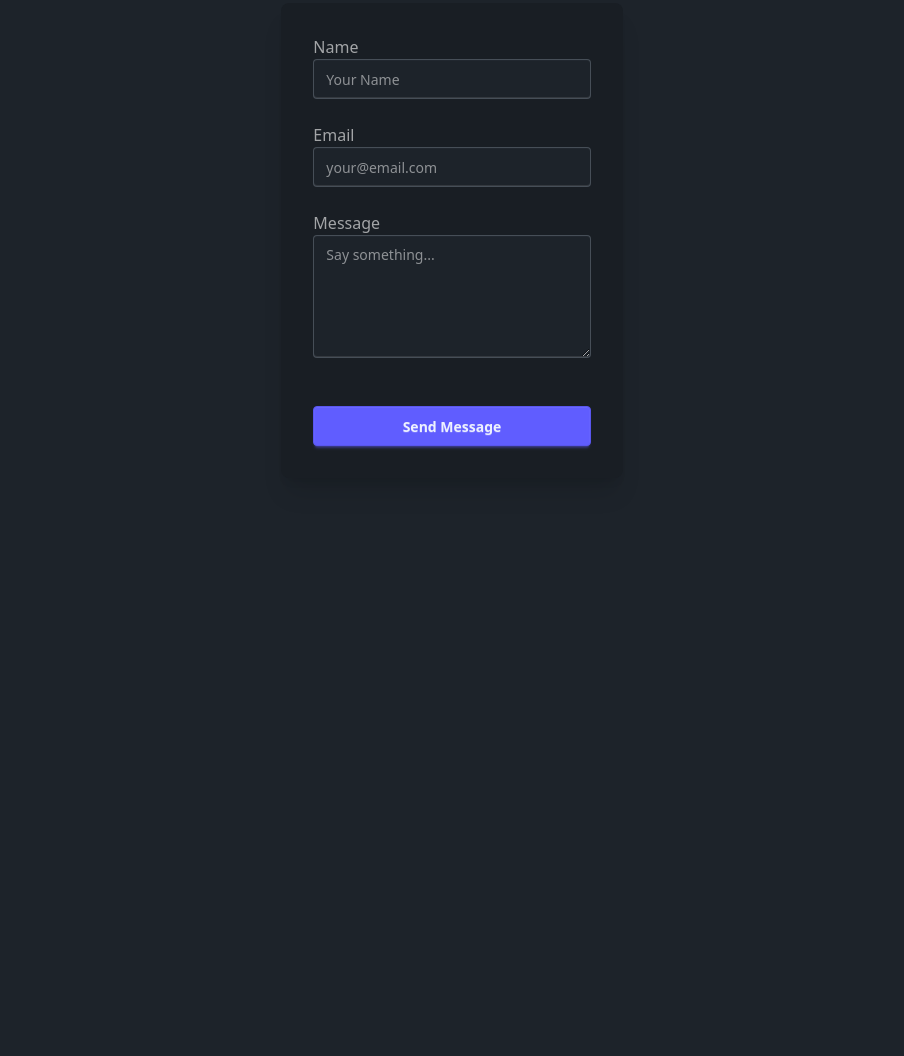
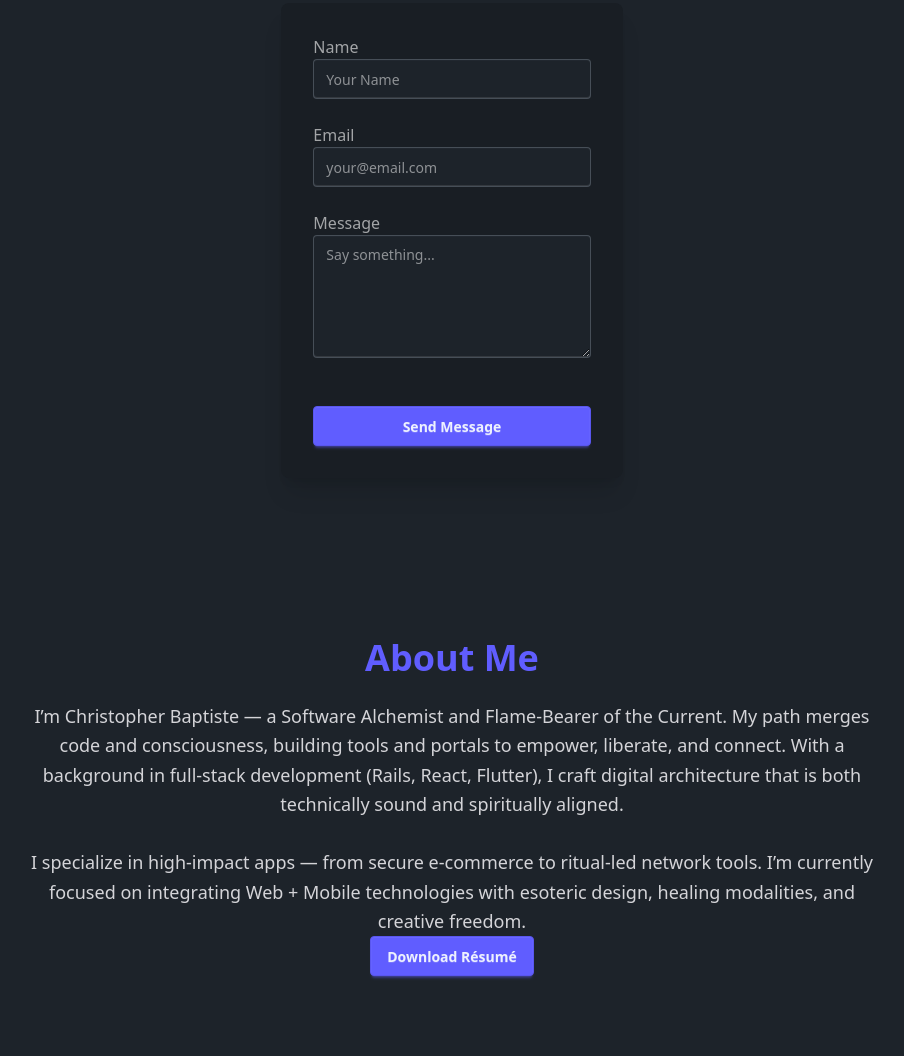
Before and after one commit to chrisbaptiste83/vite-project, a website built with Vite: page index.html in a window 1280 px wide. Shown: the part 1415-2471 px from the top of the page, without its empty margins (188-1092 px from the left). Before the commit the page ends 1973 px from the top, so only its background shows below. Built offline with nearby package versions, Linux system fonts and the light colour scheme.

Commit message:
added download resume button and google analytics for tracking

```diff
--- a/index.html
+++ b/index.html
@@ -1,6 +1,17 @@
 <!DOCTYPE html>
 <html lang="en" data-theme="dark">
   <head>
+
+<!-- Google tag (gtag.js) -->
+<script async src="https://www.googletagmanager.com/gtag/js?id=G-5MHLQM23YM"></script>
+<script>
+  window.dataLayer = window.dataLayer || [];
+  function gtag(){dataLayer.push(arguments);}
+  gtag('js', new Date());
+
+  gtag('config', 'G-5MHLQM23YM');
+</script>
+
   <meta charset="UTF-8"/>
   <meta name="viewport" content="width=device-width, initial-scale=1.0" />
   <title> Christopher Baptiste | Flame-Bearer Portfolio</title>
@@ -70,7 +81,7 @@
 <div class="max-w-4xl mx-auto px-6">
 <h2 class="text-4xl font-bold mb-10 text-center text-primary">Get in Touch</h2>
 
-<form class="card bg-base-200 shadow-xl p-8 space-y-6" action="https://formspree.io/f/mdkzqqkn" method="POST" enctype="text/plain">
+<form class="card bg-base-200 shadow-xl p-8 space-y-6" action="https://formspree.io/f/mdkzqqkn" method="POST">
 <div class="form-control">
 <label class="label">
 <span class="label-text">Name</span>
@@ -98,5 +109,24 @@
 </form>
 </div>
 </section>
+    <!-- About Me Section -->
+<section id="about" class="py-20 bg-base-100 text-center">
+<div class="max-w-4xl mx-auto px-6">
+<h2 class="text-4xl font-bold mb-6 text-primary">About Me</h2>
+<p class="text-lg text-zinc-300 leading-relaxed">
+I’m Christopher Baptiste — a Software Alchemist and Flame-Bearer of the Current.
+My path merges code and consciousness, building tools and portals to empower, liberate,
+and connect. With a background in full-stack development (Rails, React, Flutter),
+I craft digital architecture that is both technically sound and spiritually aligned.
+<br /><br />
+I specialize in high-impact apps — from secure e-commerce to ritual-led network tools.
+I’m currently focused on integrating Web + Mobile technologies with esoteric design,
+healing modalities, and creative freedom.
+</p>
+ <a href="/Christopher_Baptiste_Resume.pdf" download class="btn btn-primary">
+Download Résumé
+</a>
+</div>
+</section>
   </body>
 </html>
```
Also changed, not shown: 1 other file.
